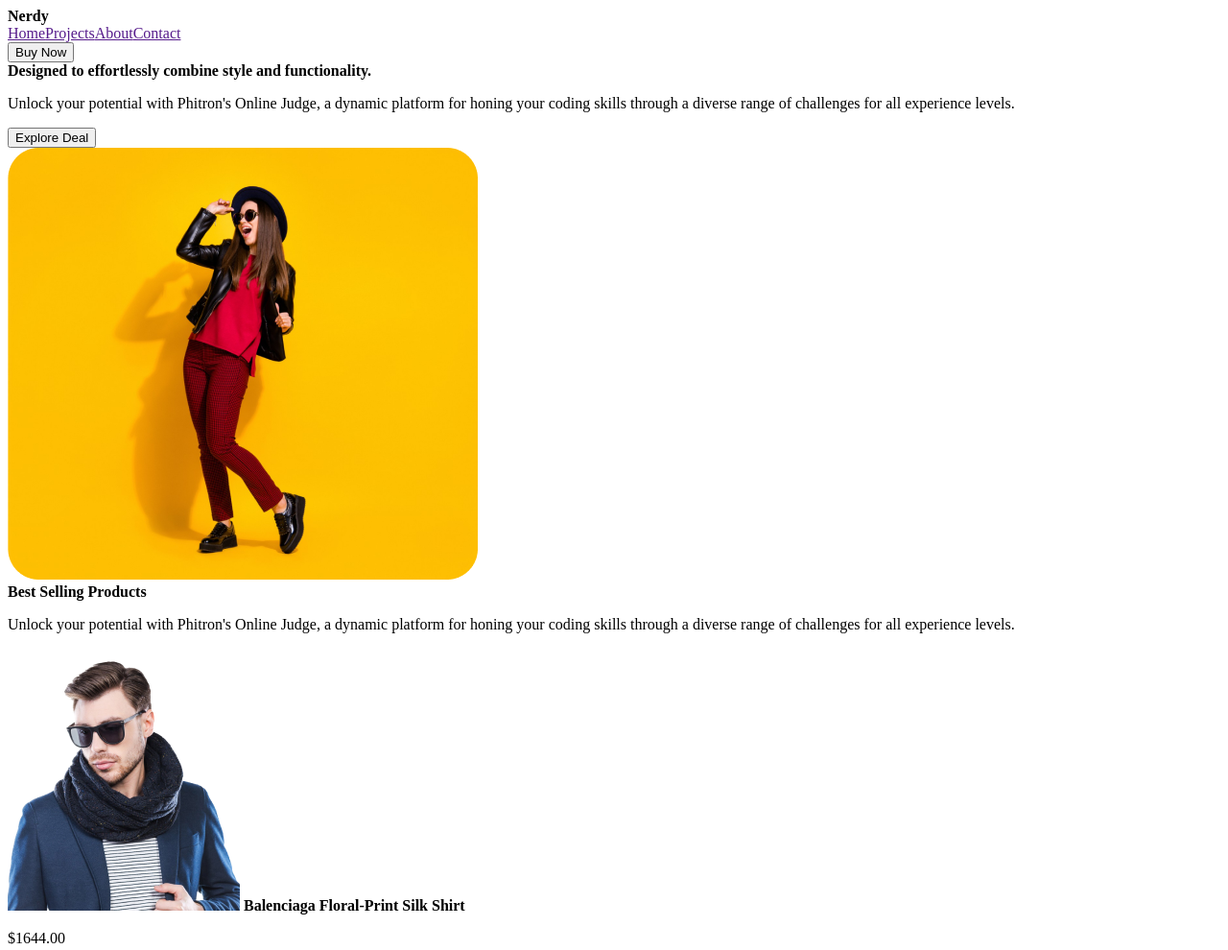
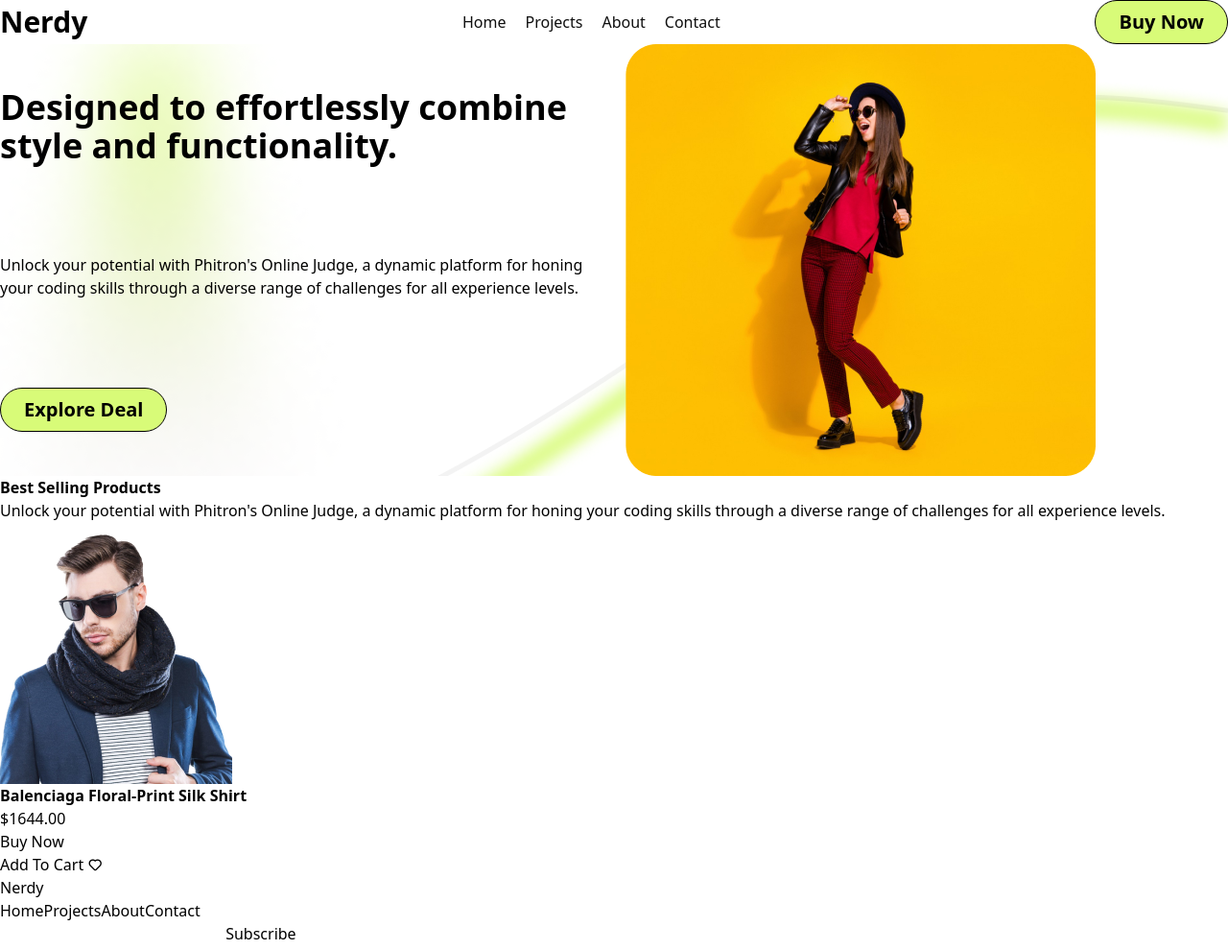
Before and after one commit to himadree-chaudhury/kickstart_assignment_1, a website: page index.html in a window 1280 px wide. Shown: the top 990 px of the page at 96% size. Drawn offline with nearby package versions, Linux system fonts and the light colour scheme.

Commit message:
navbar-basic-design

```diff
--- a/index.html
+++ b/index.html
@@ -12,6 +12,23 @@
         rel="stylesheet">
     <!-- *Icon link -->
     <link rel="stylesheet" href="https://unicons.iconscout.com/release/v4.0.8/css/line.css">
+    <!-- *Tailwind CDN -->
+    <script src="https://cdn.tailwindcss.com"></script>
+
+        <script>
+            tailwind.config = {
+                theme: {
+                    extend: {
+                        colors: {
+                            clifford: '#da373d',
+                            'color-primary': '#D8FB78',
+                            'color-secondary': '#0F0F0F',
+                            'background': '',
+                        }
+                    }
+                }
+            }
+        </script>
     <!-- *Custom CSS -->
     <link rel="stylesheet" href="style.css">
     <!-- *Web Title -->
@@ -20,31 +37,31 @@
 
 <body>
     <!-- *Navigation Bar -->
-    <nav>
-        <div class="web-title"><b>Nerdy</b></div>
-        <div class="nav-menu">
+    <nav class="flex justify-between items-center">
+        <div class="web-title font-bold text-3xl">Nerdy</div>
+        <div class="nav-menu flex gap-5 items-center text-color-secondary">
             <a href="">Home</a><a href="">Projects</a><a href="">About</a><a href="">Contact</a>
         </div>
-        <div class="buy-btn">
-            <button>
+        <div class="buy-btn  ">
+            <button class="bg-color-primary border border-black gap-2 px-6 py-2 rounded-full font-semibold text-xl">
                 Buy Now
             </button>
         </div>
     </nav>
     <!-- *Hero Section -->
-    <header>
-        <div class="left-hero">
-            <b>
+    <header id="hero-section" class="flex gap-3">
+        <div class="left-hero flex flex-col  items-start justify-around">
+            <h1 class="font-bold text-4xl">
                 Designed to
                 effortlessly combine
                 style and functionality.
-            </b>
+            </h1>
             <p>
                 Unlock your potential with Phitron's Online Judge, a dynamic platform
                 for honing your coding skills through a diverse range of challenges for all
                 experience levels.
             </p>
-            <button>
+            <button class="bg-color-primary border border-black gap-2 px-6 py-2 rounded-full font-semibold text-xl">
                 Explore Deal
             </button>
         </div>
--- a/style.css
+++ b/style.css
@@ -0,0 +1,8 @@
+#hero-section{
+    background-image: url('./assets/Frame 3.png');
+    background-repeat: no-repeat;
+    background-size: cover;
+}
+.left-hero{
+    width: 50%;
+}
```
